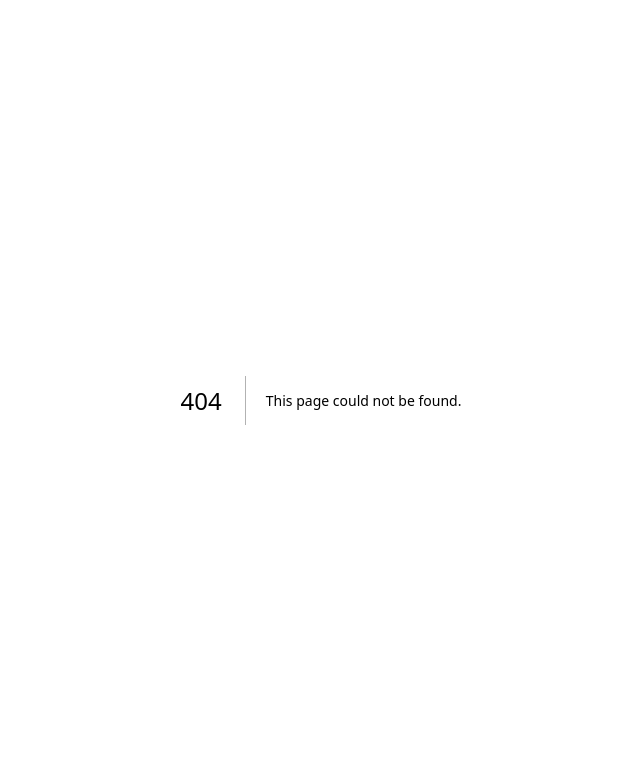
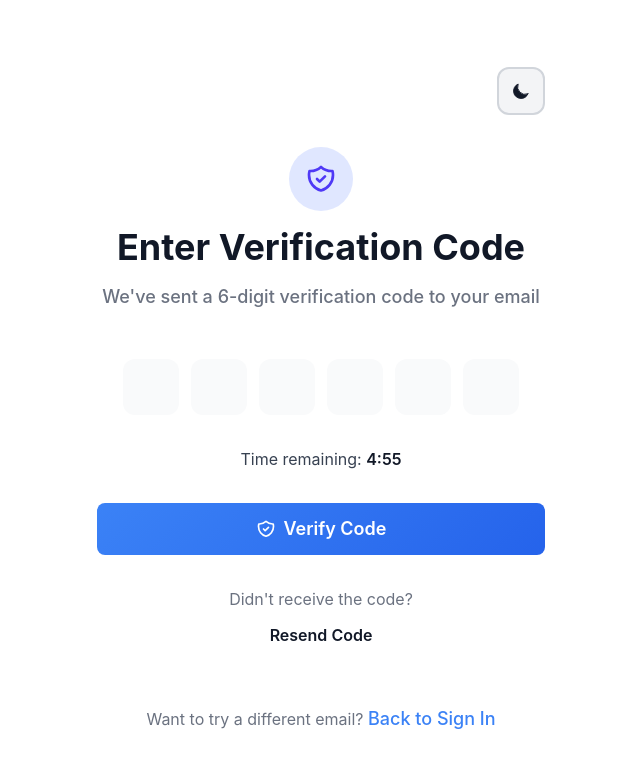
Before and after one commit to TechTorque-2025/Frontend_Web, a Next.js app: page /auth/otp-verify in a window 1280 px wide. Before the commit this address had no page. Shown: the top 768 px of the page, without its empty margins (319-959 px from the left). Built offline with nearby package versions, Linux system fonts and the light colour scheme.

Commit message:
Add OTP verification page with timer functionality

```diff
--- /dev/null
+++ b/src/app/auth/otp-verify/page.tsx
@@ -0,0 +1,173 @@
+'use client'
+
+import { useState, useRef, useEffect } from 'react'
+import Link from 'next/link'
+import { useRouter } from 'next/navigation'
+import ThemeToggle from '../../components/ThemeToggle'
+
+export default function OTPVerifyPage() {
+  const [otp, setOtp] = useState(['', '', '', '', '', ''])
+  const [timeLeft, setTimeLeft] = useState(300) // 5 minutes in seconds
+  const [isResending, setIsResending] = useState(false)
+  const inputRefs = useRef<(HTMLInputElement | null)[]>([])
+  const router = useRouter()
+
+  useEffect(() => {
+    const timer = setInterval(() => {
+      setTimeLeft((prevTime) => {
+        if (prevTime <= 1) {
+          clearInterval(timer)
+          return 0
+        }
+        return prevTime - 1
+      })
+    }, 1000)
+
+    return () => clearInterval(timer)
+  }, [])
+
+  const formatTime = (seconds: number) => {
+    const mins = Math.floor(seconds / 60)
+    const secs = seconds % 60
+    return `${mins}:${secs.toString().padStart(2, '0')}`
+  }
+
+  const handleInputChange = (index: number, value: string) => {
+    if (value.length > 1) return
+
+    const newOtp = [...otp]
+    newOtp[index] = value
+    setOtp(newOtp)
+
+    // Auto-focus next input
+    if (value && index < 5) {
+      inputRefs.current[index + 1]?.focus()
+    }
+  }
+
+  const handleKeyDown = (index: number, e: React.KeyboardEvent) => {
+    if (e.key === 'Backspace' && !otp[index] && index > 0) {
+      inputRefs.current[index - 1]?.focus()
+    }
+  }
+
+  const handleSubmit = (e: React.FormEvent) => {
+    e.preventDefault()
+    const otpString = otp.join('')
+    if (otpString.length !== 6) {
+      alert('Please enter all 6 digits')
+      return
+    }
+    console.log('OTP submitted:', otpString)
+    // Here you would typically verify the OTP
+    alert('OTP verified successfully!')
+    router.push('/auth/login')
+  }
+
+  const handleResendOTP = async () => {
+    setIsResending(true)
+    // Simulate API call
+    await new Promise(resolve => setTimeout(resolve, 1000))
+    setIsResending(false)
+    setTimeLeft(300) // Reset timer
+    setOtp(['', '', '', '', '', ''])
+    alert('New OTP sent successfully!')
+  }
+
+  return (
+    <div className="min-h-screen flex items-center justify-center theme-bg-primary py-12 px-4 sm:px-6 lg:px-8">
+      <div className="max-w-md w-full space-y-8">
+        <div className="flex justify-end">
+          <ThemeToggle />
+        </div>
+        <div>
+          <div className="text-center">
+            <div className="flex justify-center mb-4">
+              <div className="w-16 h-16 rounded-full bg-indigo-100 dark:bg-indigo-900/30 flex items-center justify-center">
+                <svg className="w-8 h-8 text-indigo-600 dark:text-indigo-400" fill="none" stroke="currentColor" viewBox="0 0 24 24">
+                  <path strokeLinecap="round" strokeLinejoin="round" strokeWidth={2} d="M9 12l2 2 4-4m5.618-4.016A11.955 11.955 0 0112 2.944a11.955 11.955 0 01-8.618 3.04A12.02 12.02 0 003 9c0 5.591 3.824 10.29 9 11.622 5.176-1.332 9-6.03 9-11.622 0-1.042-.133-2.052-.382-3.016z" />
+                </svg>
+              </div>
+            </div>
+            <h2 className="text-4xl font-bold theme-text-primary">
+              Enter Verification Code
+            </h2>
+          </div>
+          <p className="mt-4 text-center text-lg theme-text-muted font-medium">
+            We've sent a 6-digit verification code to your email
+          </p>
+        </div>
+
+        <form onSubmit={handleSubmit} className="mt-12 space-y-8">
+          <div className="space-y-6">
+            <div className="flex justify-center space-x-3">
+              {otp.map((digit, index) => (
+                <input
+                  key={index}
+                  ref={(el) => (inputRefs.current[index] = el)}
+                  type="text"
+                  maxLength={1}
+                  className="w-14 h-14 text-center text-xl font-bold theme-border-2 theme-bg-secondary theme-text-primary rounded-xl focus:theme-border-primary focus:outline-none transition-colors"
+                  value={digit}
+                  onChange={(e) => handleInputChange(index, e.target.value)}
+                  onKeyDown={(e) => handleKeyDown(index, e)}
+                />
+              ))}
+            </div>
+          </div>
+
+          <div className="text-center">
+            <p className="text-base theme-text-secondary">
+              Time remaining: {' '}
+              <span className={`font-semibold ${timeLeft < 60 ? 'text-red-600 dark:text-red-400' : 'theme-text-primary'}`}>
+                {formatTime(timeLeft)}
+              </span>
+            </p>
+          </div>
+
+          <div className="space-y-4">
+            <button
+              type="submit"
+              className="theme-button-primary w-full text-lg font-semibold py-4 rounded-xl flex items-center justify-center"
+            >
+              <svg className="w-5 h-5 mr-2" fill="none" stroke="currentColor" viewBox="0 0 24 24">
+                <path strokeLinecap="round" strokeLinejoin="round" strokeWidth={2} d="M9 12l2 2 4-4m5.618-4.016A11.955 11.955 0 0112 2.944a11.955 11.955 0 01-8.618 3.04A12.02 12.02 0 003 9c0 5.591 3.824 10.29 9 11.622 5.176-1.332 9-6.03 9-11.622 0-1.042-.133-2.052-.382-3.016z" />
+              </svg>
+              Verify Code
+            </button>
+          </div>
+
+          <div className="text-center space-y-3">
+            <p className="text-base theme-text-muted">
+              Didn't receive the code?
+            </p>
+            <button
+              type="button"
+              onClick={handleResendOTP}
+              disabled={timeLeft > 240 || isResending} // Can resend after 1 minute
+              className={`font-semibold text-base ${
+                timeLeft > 240 || isResending
+                  ? 'theme-text-disabled cursor-not-allowed'
+                  : 'theme-link'
+              }`}
+            >
+              {isResending ? 'Sending...' : 'Resend Code'}
+            </button>
+          </div>
+
+          <div className="text-center pt-6">
+            <p className="text-base theme-text-muted">
+              Want to try a different email?{' '}
+              <Link
+                href="/auth/login"
+                className="theme-link font-semibold text-lg"
+              >
+                Back to Sign In
+              </Link>
+            </p>
+          </div>
+        </form>
+      </div>
+    </div>
+  )
+}
```
